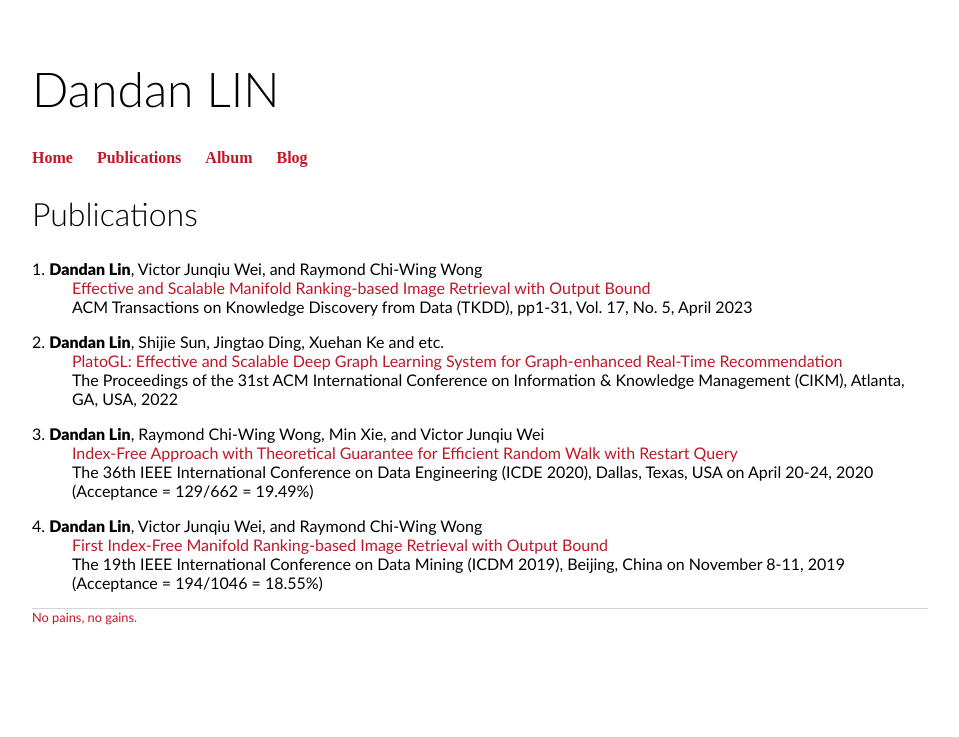
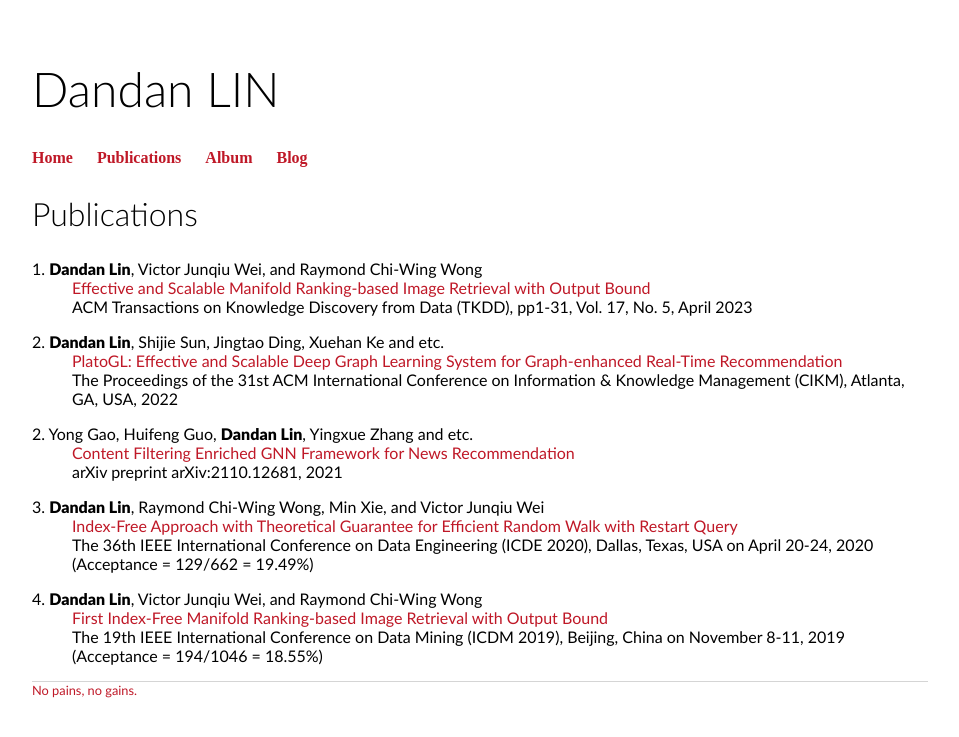
Before and after one commit to 2danlin/2danlin.github.io, a Jekyll site: the page built from publications/index.html, in a window 1280 px wide. Shown: the top 737 px of the page, without its empty margins (160-1119 px from the left). Built offline with Jekyll 4.4.1, drawn with Linux system fonts in a browser that asks for light colours.

Commit message:
Update index.html

```diff
--- a/publications/index.html
+++ b/publications/index.html
@@ -15,6 +15,12 @@ layout: default
 	</dl>
 
 	<dl>
+		<dt>2. Yong Gao, Huifeng Guo, <strong>Dandan Lin</strong>, Yingxue Zhang and etc. </dt>
+		<dd><a>Content Filtering Enriched GNN Framework for News Recommendation</a><dd>
+		<dd>arXiv preprint arXiv:2110.12681, 2021 </dd>
+	</dl>
+
+	<dl>
 		<dt>3. <strong>Dandan Lin</strong>, Raymond Chi-Wing Wong, Min Xie, and Victor Junqiu Wei</dt>
 		<dd><a>Index-Free Approach with Theoretical Guarantee for Efficient Random Walk with Restart Query</a><dd>
 		<dd>The 36th IEEE International Conference on Data Engineering (ICDE 2020), Dallas, Texas, USA on April 20-24, 2020 </dd>
```
